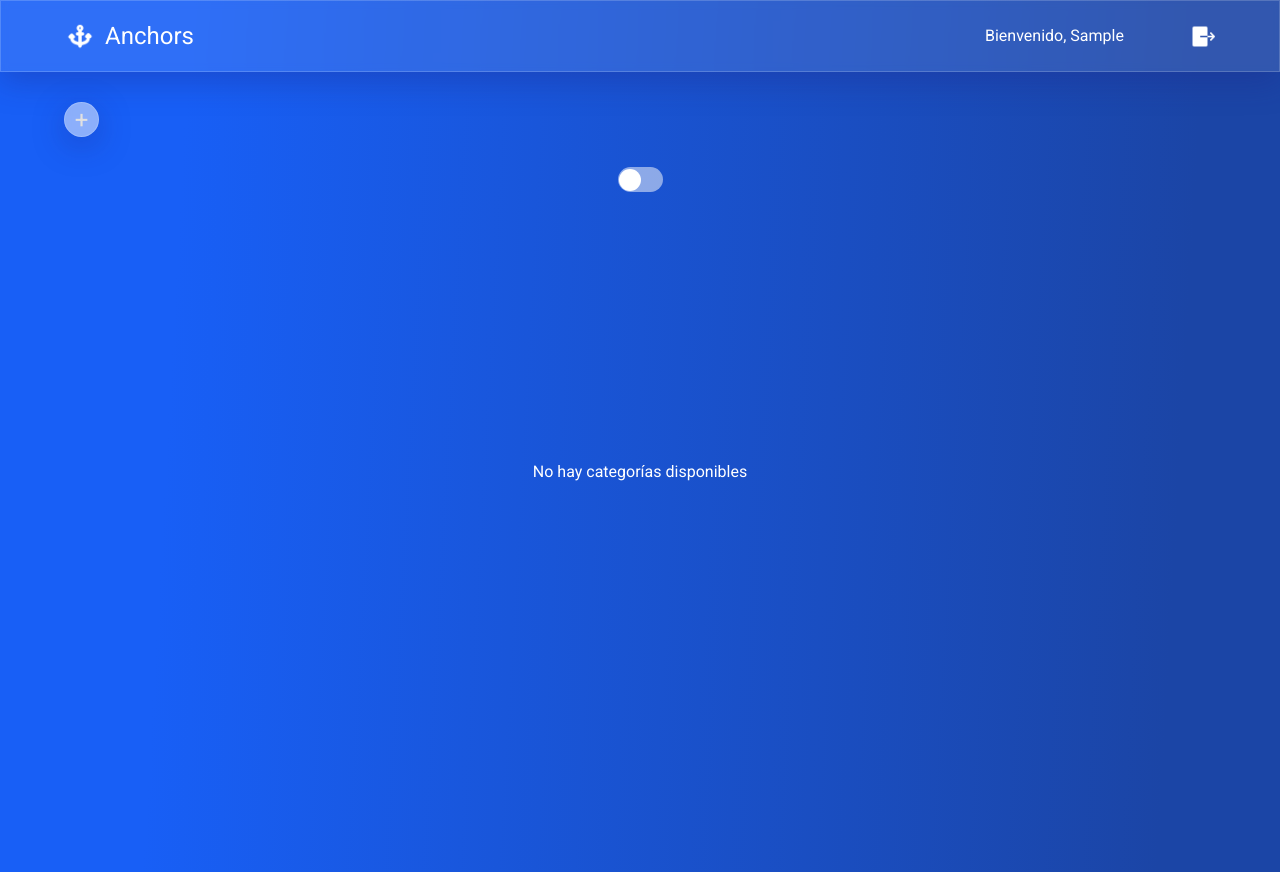
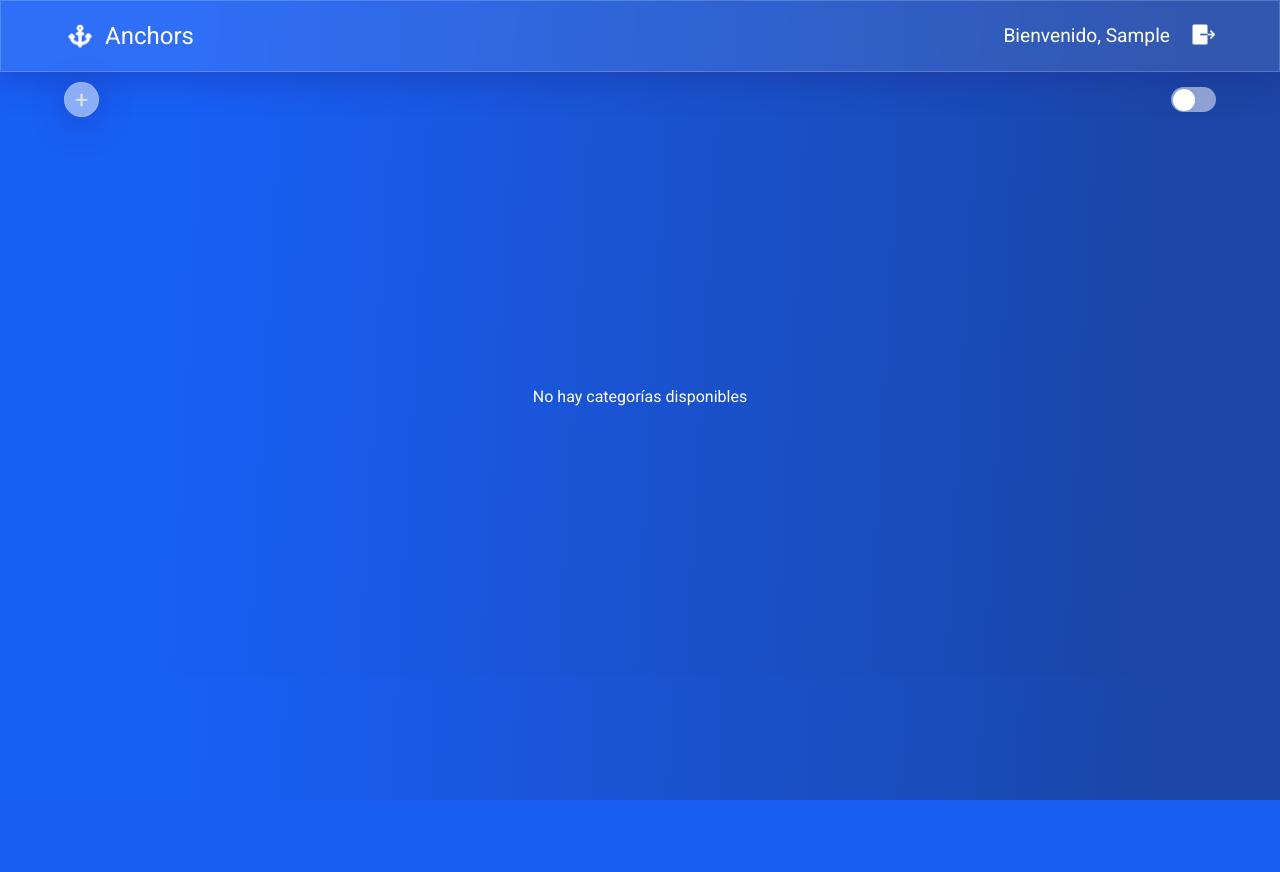
Before and after one commit to albino-babuino/anchors-application-django, a Django app: page /categories/ in a window 1280 px wide. After the commit the page ends 800 px from the top, so only its background shows below. Run offline with Django 5.2, Linux system fonts and the light colour scheme; the visitor is signed in with stand-in values (Sample User, id 1); data that the repository does not hold is empty.

Commit message:
Estilos a categories , nav y category_detail

```diff
--- a/anchorsapp/templates/anchorsapp/categories.html
+++ b/anchorsapp/templates/anchorsapp/categories.html
@@ -7,10 +7,12 @@
 <!-- Contenido de la página de categorías -->
 {% block content %}
 <main>
-	<!-- Enlace para crear categoría si el usuario está autenticado -->
-	<a href="{% url 'create_category' %}" class="create-btn">+</a>
-	<!-- checkbox de edición -->
-	{% include "toggle_switch.html" %}
+	<div class="categories-btn-container">
+		<!-- Enlace para crear categoría si el usuario está autenticado -->
+		<a href="{% url 'create_category' %}" class="create-btn">+</a>
+		<!-- checkbox de edición -->
+		{% include "toggle_switch.html" %}
+	</div>
 
 	<section>
 		{% if category_object_list %} {% for category in category_object_list %}
--- a/static/css/categories.css
+++ b/static/css/categories.css
@@ -1,10 +1,18 @@
 /** Estilos para el index.html */
 main{
-    min-height: 100vh;
+    /* min-height: 100vh; */
+}
+
+.categories-btn-container{
+    display: flex;
+    flex-direction: row;
+    justify-content: space-between;
+    align-items: center;
+    padding: 0 5vw;
+    margin-top: 10px;
 }
 
 .create-btn{
-    display: inline-block;
     background: rgba( 255, 255, 255, 0.5 );
     box-shadow: 0 8px 32px 0 rgba( 31, 38, 135, 0.37 );
     backdrop-filter: blur( 4px );
@@ -17,7 +25,6 @@ main{
     border-radius: 50%;
     font-size: 1.5rem;
     text-align: center;
-    margin: 30px 5vw;
 }
 
 .create-btn:hover{
--- a/static/css/category_detail.css
+++ b/static/css/category_detail.css
@@ -5,6 +5,8 @@
     flex-direction: row;
     justify-content: space-between;
     align-items: center;
+    padding: 0 5vw;
+    margin-top: 10px;
 }
 
 .create-btn{
@@ -20,7 +22,6 @@
     border-radius: 50%;
     font-size: 1.5rem;
     text-align: center;
-    margin: 30px 5vw;
 }
 
 .create-btn:hover{
@@ -32,7 +33,6 @@
     flex-direction: row;
     justify-content: flex-end;
     align-items: center;
-    margin: 0 5vw;
 }
 
 form {
--- a/static/css/nav.css
+++ b/static/css/nav.css
@@ -28,21 +28,28 @@ nav a {
 
 .nav-links{
     display: flex;
+    flex-direction: row;
     justify-content: space-between;
     align-items: center;
-    min-width: 20%;
+}
+
+.nav-links p{
+    margin: 0 20px;
+    font-size: 1.2rem;
 }
 
 .nav-links p span{
     text-transform: capitalize;
 }
 
+.nav-links form{
+    margin: 0;
+}
+
 .nav-links button{
     background: none;
     border: none;
     cursor: pointer;
-    display: flex;
-    align-items: center;
 }
 
 .nav-links button img{
```
